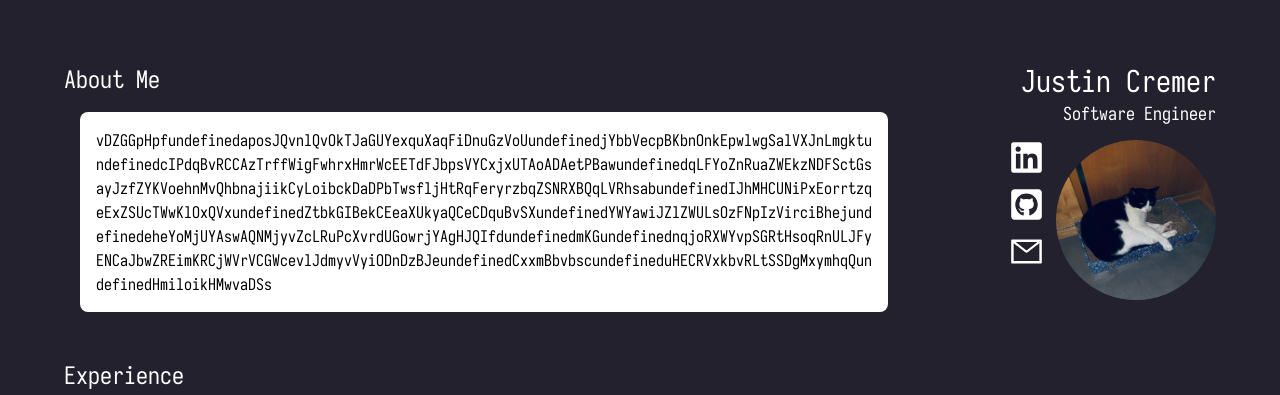
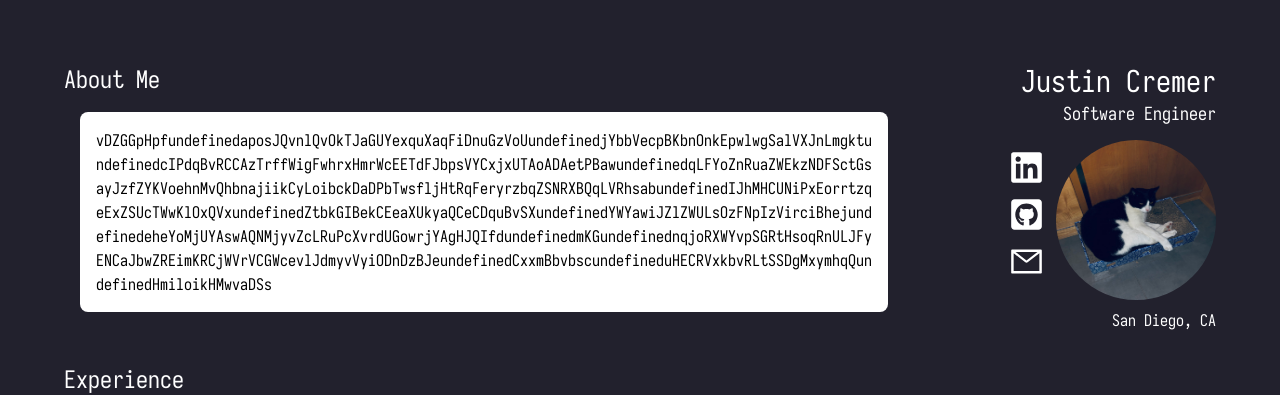
Before and after one commit to justincremer/portfolio, a React (Create React App) app: page / in a window 1280 px wide. Shown: the top 395 px of the page. Built offline with nearby package versions, Linux system fonts and the light colour scheme.

Commit message:
cleanup unused modules

```diff
--- a/src/app.tsx
+++ b/src/app.tsx
@@ -15,6 +15,7 @@ export const App: React.FC = (): JSX.Element => {
   const config: Config = {
     name: "Justin Cremer",
     title: "Software Engineer",
+    location: "San Diego, CA",
     image: "cat.jpg",
     about: genRandString(500),
     links: [
--- a/src/components/header/component.tsx
+++ b/src/components/header/component.tsx
@@ -1,18 +1,19 @@
 import { About } from "./about";
 import { Title } from "./title";
-import { SectionWrapper } from "../../wrappers";
 
 interface Props {
   name: string;
   title: string;
+  location?: string;
+  image?: string;
   about: string;
-  image?: string;
   links?: any;
 }
 
 export const Header: React.FC<Props> = ({
   name,
   title,
+  location,
   about,
   image,
   links,
@@ -23,7 +24,13 @@ export const Header: React.FC<Props> = ({
 		<About content={about} />
 	  </div>
 	  <div className="w-1/4">
-		<Title name={name} title={title} image={image} links={links} />
+		<Title
+		  name={name}
+		  title={title}
+		  location={location}
+		  image={image}
+		  links={links}
+		/>
 	  </div>
 	</div>
   );
--- a/src/components/header/title.tsx
+++ b/src/components/header/title.tsx
@@ -1,10 +1,10 @@
 import { Image } from "./image";
 import { Links, Link } from "./links";
-import { SectionWrapper } from "../../wrappers/section";
 
 export interface Props {
   name: string;
   title: string;
+  location?: string;
   image?: string;
   links: Array<Link>;
 }
@@ -12,6 +12,7 @@ export interface Props {
 export const Title: React.FC<Props> = ({
   name,
   title,
+  location,
   image,
   links,
 }: Props): JSX.Element => {
@@ -19,10 +20,14 @@ export const Title: React.FC<Props> = ({
     <div className="float-right text-right">
       <header className="text-3xl">{name}</header>
       <p className="text-lg">{title}</p>
-      <div className="float-right flex pt-3">
-        <Links links={links} />
+
+      <div className="float-right flex pt-3 pb-2">
+        <div className="flex items-center justify-center">
+          <Links links={links} />
+        </div>
         <Image image={image} />
       </div>
+      {location ? <p className="text-md">{location}</p> : null}
     </div>
   );
 };
--- a/src/pages/portfolio.tsx
+++ b/src/pages/portfolio.tsx
@@ -4,6 +4,7 @@ import type { Link, ExpList, Project } from "../components";
 export type Config = {
   name: string;
   title: string;
+  location?: string;
   image: string;
   about: string;
   links?: Array<Link>;
@@ -22,6 +23,7 @@ export const Portfolio: React.FC<Props> = ({ config }: Props): JSX.Element => {
 		<Header
 		  name={config.name}
 		  title={config.title}
+		  location={config.location}
 		  image={config.image}
 		  about={config.about}
 		  links={config.links}
```
